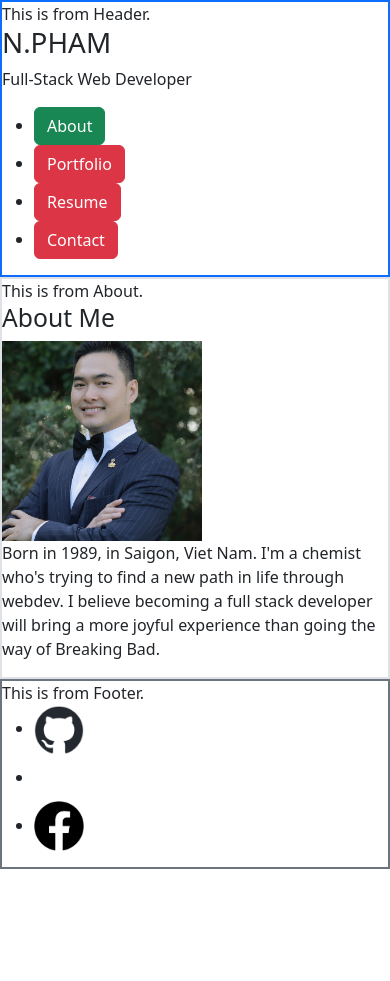
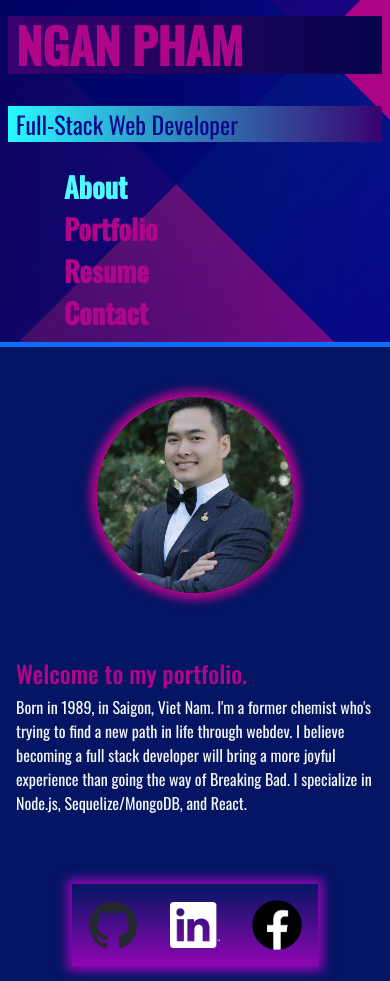
Before and after one commit to NganPham89/My-New-Portfolio, a React (Create React App) app: page / in a window 390 px wide. Before the commit the page ends 869 px from the top, so only its background shows below. Built offline with nearby package versions, Linux system fonts and the light colour scheme.

Commit message:
added styles to pages and responsiveness

```diff
--- a/public/index.html
+++ b/public/index.html
@@ -1,20 +1,23 @@
 <!DOCTYPE html>
 <html lang="en">
+
 <head>
   <meta charset="utf-8" />
   <link rel="icon" href="%PUBLIC_URL%/favicon.ico" />
   <meta name="viewport" content="width=device-width, initial-scale=1" />
   <meta name="theme-color" content="#000000" />
-    <meta
-      name="description"
-      content="Web site created using create-react-app"
-    />
+  <meta name="description" content="Web site created using create-react-app" />
   <link rel="apple-touch-icon" href="%PUBLIC_URL%/logo192.png" />
   <!--
       manifest.json provides metadata used when your web app is installed on a
       user's mobile device or desktop. See https://developers.google.com/web/fundamentals/web-app-manifest/
     -->
   <link rel="manifest" href="%PUBLIC_URL%/manifest.json" />
+  <link rel="preconnect" href="https://fonts.googleapis.com">
+  <link rel="preconnect" href="https://fonts.gstatic.com" crossorigin>
+  <link rel="preconnect" href="https://fonts.googleapis.com">
+  <link rel="preconnect" href="https://fonts.gstatic.com" crossorigin>
+  <link href="https://fonts.googleapis.com/css2?family=Oswald:wght@400;500&display=swap" rel="stylesheet">
     <!--
       Notice the use of %PUBLIC_URL% in the tags above.
       It will be replaced with the URL of the `public` folder during the build.
@@ -26,6 +29,7 @@
     -->
   <title>My Portfolio</title>
 </head>
+
 <body>
   <noscript>You need to enable JavaScript to run this app.</noscript>
   <div id="root"></div>
@@ -40,4 +44,5 @@
       To create a production bundle, use `npm run build` or `yarn build`.
     -->
 </body>
+
 </html>
--- a/src/App.css
+++ b/src/App.css
@@ -1,38 +1,4 @@
-.App {
-  text-align: center;
+.body {
+  background-color: #041563;
+  min-height: 100vh;
 }
-
-.App-logo {
-  height: 40vmin;
-  pointer-events: none;
-}
-
-@media (prefers-reduced-motion: no-preference) {
-  .App-logo {
-    animation: App-logo-spin infinite 20s linear;
-  }
-}
-
-.App-header {
-  background-color: #282c34;
-  min-height: 100vh;
-  display: flex;
-  flex-direction: column;
-  align-items: center;
-  justify-content: center;
-  font-size: calc(10px + 2vmin);
-  color: white;
-}
-
-.App-link {
-  color: #61dafb;
-}
-
-@keyframes App-logo-spin {
-  from {
-    transform: rotate(0deg);
-  }
-  to {
-    transform: rotate(360deg);
-  }
-}
--- a/src/App.js
+++ b/src/App.js
@@ -1,4 +1,5 @@
 import React, { useState } from 'react';
+import "./App.css";
 
 import Header from './components/Header';
 import Footer from './components/Footer';
@@ -26,12 +27,8 @@ function App() {
   const handlePageChange = (page) => setCurrentPage(page);
 
   return (
-    <div>
-      <Header currentPage={currentPage} handlePageChange={handlePageChange}/>
-      {/* <About />
-      <Contact />
-      <Portfolio />
-      <Resume /> */}
+    <div className='body d-flex-col'>
+      <Header currentPage={currentPage} handlePageChange={handlePageChange} />
       {renderPage()}
       <Footer />
     </div>
--- a/src/components/About.js
+++ b/src/components/About.js
@@ -1,18 +1,21 @@
 import React from "react";
 import ProfileImage from "./assets/profile.jpg"
+import "./Header.css"
 
 const About = () => {
     return (
-        <div className="border border-2 border-sucess">
-            This is from About.
-            <div>
-                <h2>About Me</h2>
-                <img src={ProfileImage} width={200} alt="my facial profile" />
-                <p>Born in 1989, in Saigon, Viet Nam. I'm a chemist who's trying to find a new path in life through webdev. I believe
-                    becoming a full stack developer will bring a more joyful experience than going the way of Breaking Bad.
-                </p>
+        <div className="d-lg-flex align-items-center justify-content-center post-body">
+                <div className="d-flex justify-content-center">
+                    <img src={ProfileImage} width={200} alt="my facial profile" className="m-5 border-pink" />
+                </div>
+                <div className="d-flex-col align-items-center justify-content-center col-md-4">
+                    <h2 className="font-os font-pink font-thin mt-3 ms-3">Welcome to my portfolio.</h2>
+                    <p className="font-white font-os mx-3">Born in 1989, in Saigon, Viet Nam. I'm a former chemist who's trying to find a new path in life through webdev. I believe
+                        becoming a full stack developer will bring a more joyful experience than going the way of Breaking Bad.
+                        I specialize in Node.js, Sequelize/MongoDB, and React.
+                    </p>
+                </div>
             </div>
-        </div>
     )
 }
 
--- /dev/null
+++ b/src/components/Footer.css
@@ -0,0 +1,7 @@
+.footer {
+    min-height: 7rem;
+}
+.ul-footer {
+    background: linear-gradient(0deg, rgba(144,6,180,1) 0%, rgba(4,21,99,1) 100%);
+    box-shadow: 0 0 10px 5px rgba(144,6,180,1);
+}
--- a/src/components/Footer.js
+++ b/src/components/Footer.js
@@ -1,4 +1,5 @@
 import React from "react";
+import "./Footer.css";
 import LogoFB from "./assets/logo-fb.png";
 import LogoGH from "./assets/logo-gh.png";
 import LogoLI from "./assets/logo-li.png";
@@ -23,22 +24,21 @@ const contactObj = [
 
 const Footer = () => {
     return (
-        <div className="border border-2 border-secondary">
-            This is from Footer.
-            <div>
-                <ul>
+        <footer className="footer d-flex align-items-center justify-content-center mt-3">
+            <div className="">
+                <div className="ul-footer justify-content-center align-items-center d-flex">
                     {contactObj.map((contact) => {
                         return (
-                            <li>
+                            <div className="p-3">
                                 <a href={contact.url} target="_blank" rel="noreferrer">
                                     <img src={contact.icon} alt={contact.name} width={50}/>
                                 </a>
-                            </li>
+                            </div>
                         )
                     })}
-                </ul>
+                </div>
             </div>
-        </div>
+        </footer>
     )
 }
 
--- /dev/null
+++ b/src/components/Header.css
@@ -0,0 +1,123 @@
+.header {
+    background-image: url("./assets/background-header.png");
+    background-size: cover;
+    min-height: 7rem;
+}
+
+.font-os {
+    font-family: "Oswald";
+}
+
+.font-large {
+    font-weight: bold;
+    font-size: 3rem;
+}
+
+.font-thin {
+    font-size: 1.5rem;
+}
+
+.font-blue {
+    color: #08088a;
+}
+
+.font-pink {
+    color: #af0589;
+}
+
+.font-white {
+    color: whitesmoke;
+}
+
+.border-pink {
+    border: 2px solid #af0589;
+    border-radius: 50%;
+    box-shadow: 0 0 10px 5px #af0589;
+}
+
+.border-blue {
+    background: linear-gradient(white, white) padding-box,
+        linear-gradient(90deg, rgba(55, 2, 110, 1) 0%, rgba(6, 5, 75, 1) 100%) border-box;
+    border: 4px solid transparent;
+}
+
+.border-blue:hover {
+    background: linear-gradient(white, white) padding-box,
+        linear-gradient(180deg, rgba(40, 249, 255, 1) 0%, rgba(56, 3, 111, 1) 100%) border-box;
+    border: 4px solid transparent;
+    transition-duration: 2s;
+}
+
+.bg-blue {
+    background: linear-gradient(90deg, rgba(55, 2, 110, 1) 0%, rgba(6, 5, 75, 1) 100%);
+}
+
+.bg-text {
+    background-color: #0e085e;
+}
+
+.bg-pink {
+    background: linear-gradient(90deg, rgba(40, 249, 255, 1) 0%, rgba(56, 3, 111, 1) 100%);
+}
+
+.nav-inactive {
+    text-decoration: none;
+    font-weight: bold;
+    color: #af0589;
+    font-size: 1.75rem;
+}
+
+.nav-inactive:hover {
+    color: #ff08cd;
+    transition-duration: .5s;
+}
+
+.nav-active {
+    text-decoration: none;
+    font-weight: bold;
+    color: #4ffbff;
+    font-size: 1.75rem;
+}
+
+.nav-active:hover {
+    color: #ff08cd;
+    transition-duration: .5s;
+}
+
+.post-body {
+    min-height: 60vh;
+}
+
+.button-inactive {
+    background: linear-gradient(90deg, rgba(55, 2, 110, 1) 0%, rgba(6, 5, 75, 1) 100%);
+    border: none;
+    color: gray;
+    padding: 5px 20px;
+    text-align: center;
+    text-decoration: none;
+    display: inline-block;
+    font-size: 25px;
+    font-family: Oswald;
+}
+
+.button-active {
+    background: linear-gradient(90deg, rgba(55, 2, 110, 1) 0%, rgba(6, 5, 75, 1) 100%);
+    border: none;
+    color: #4ffbff;
+    padding: 5px 20px;
+    text-align: center;
+    text-decoration: none;
+    display: inline-block;
+    font-size: 25px;
+    font-family: Oswald;
+}
+
+.button-active:hover {
+    color: #ff08cd;
+    transition-duration: 1s;
+}
+
+.text-box {
+    height: 200px;
+    width: 400px;
+}
--- a/src/components/Header.js
+++ b/src/components/Header.js
@@ -1,29 +1,44 @@
 import React from "react";
+import "./Header.css";
+
+const pages = [
+    {
+        name: "About",
+        link: "#About"
+    },
+    {
+        name: "Portfolio",
+        link: "#Portfolio"
+    },
+    {
+        name: "Resume",
+        link: "#Resume"
+    },
+    {
+        name: "Contact",
+        link: "#Contact"
+    },
+]
 
 const Header = ({ currentPage, handlePageChange }) => {
     return (
-        <div className="border border-2 border-primary">
-            This is from Header.
-            <h1>N.PHAM</h1>
-            <p>Full-Stack Web Developer</p>
-            <div>
-                <ul>
-                    <li><a href="#About"
-                        onClick={() => handlePageChange("About")}
-                        className={currentPage === "About" ? "btn btn-success" : "btn btn-danger"}>About</a></li>
-                    <li><a href="#Portfolio"
-                        onClick={() => handlePageChange("Portfolio")}
-                        className={currentPage === "Portfolio" ? "btn btn-success" : "btn btn-danger"}>Portfolio</a></li>
-                    <li><a href="#Resume"
-                        onClick={() => handlePageChange("Resume")}
-                        className={currentPage === "Resume" ? "btn btn-success" : "btn btn-danger"}>Resume</a></li>
-                    <li><a href="#Contact"
-                        onClick={() => handlePageChange("Contact")}
-                        className={currentPage === "Contact" ? "btn btn-success" : "btn btn-danger"}>Contact</a></li>
-                </ul>
+        <header className="border-bottom border-5 border-primary">
+            <div className="header" >
+                <div className="px-2 pt-3 justify-content-start flex-row">
+                    <h1 className="font-os font-large font-pink bg-blue px-2 col-md-2">NGAN PHAM</h1> <br />
+                    <p className="font-os font-thin font-blue bg-pink px-2 col-md-2">Full-Stack Web Developer</p>
+                </div>
+                <div className="ul d-lg-flex align-items-center justify-content-end p-2 px-5">
+                    {pages.map((page) => {
+                        return (
+                            <div className="d-flex px-2 font-os px-3"><a href={page.link}
+                                onClick={() => handlePageChange(page.name)}
+                                className={currentPage === page.name ? "nav-active" : "nav-inactive"}>{page.name}</a></div>
+                        )
+                    })}
+                </div>
             </div>
-        </div>
-
+        </header>
     )
 }
 
```
Also changed, not shown: src/components/Contact.js (+27 -14 lines), src/components/Portfolio.js (+9 -9 lines), src/components/Resume.js (+10 -9 lines), src/components/SubmitModal.js (deleted, +0 -33 lines), src/components/assets/background-header.png (added). Lines whose indentation alone changed are shown as unchanged.
